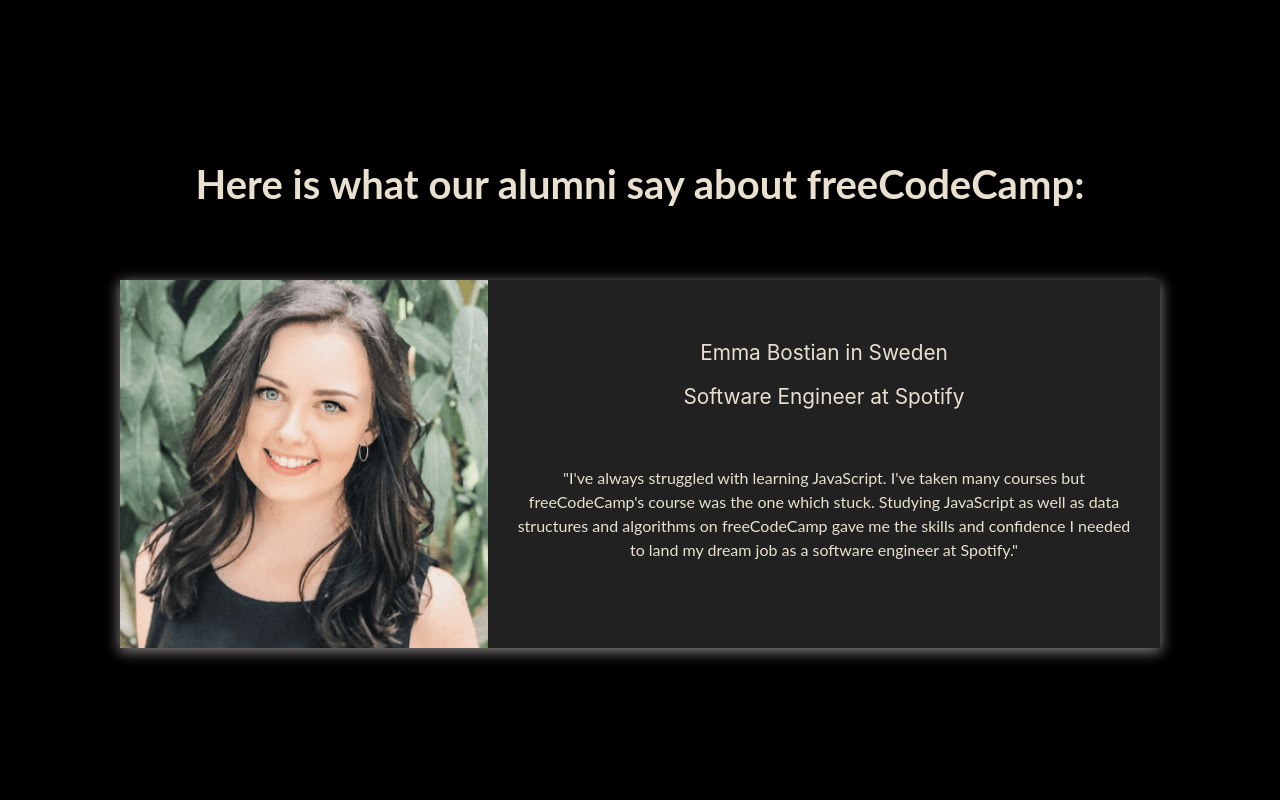
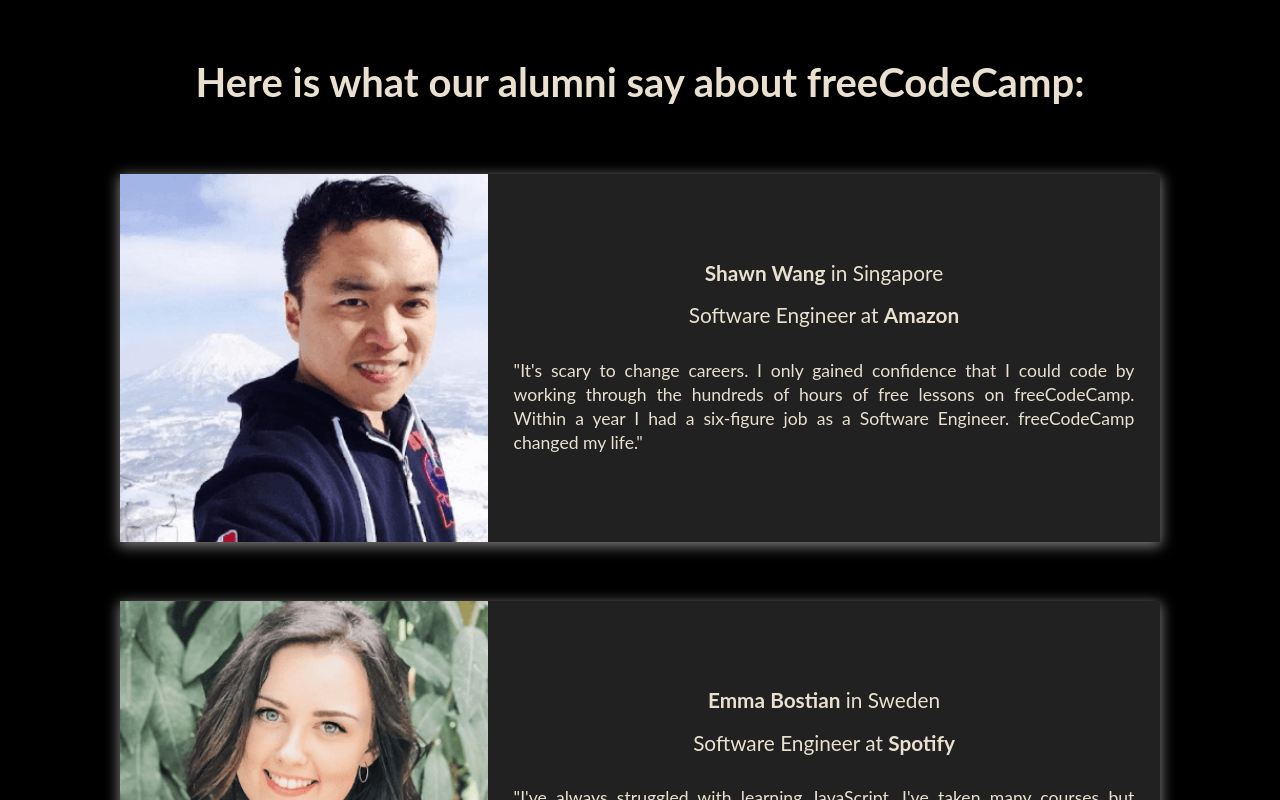
Before and after one commit to CharlyBGood/test-app, a React (Create React App) app: page / in a window 1280 px wide. Shown: the top 800 px of the page. Built offline with nearby package versions, Linux system fonts and the light colour scheme.

Commit message:
finish clone

```diff
--- a/src/App.css
+++ b/src/App.css
@@ -12,7 +12,7 @@
 }
 
 h1 {
-  max-width: 940px;
+  max-width: 60em;
   font-size: 2.5em;
   font-family: Lato, sans-serif;
   font-weight: 700;
@@ -30,8 +30,9 @@
 }
 
 .main-container {
+  width: 95%;
   display: flex;
-  min-height: 600px;
+  min-height: 37.5em;
   flex-wrap: wrap;
   align-items: center;
   justify-content: center;
--- a/src/App.js
+++ b/src/App.js
@@ -1,15 +1,36 @@
-import './App.css';
-import Testimonio from './components/Testimonio.js'
-
+import "./App.css";
+import Testimonio from "./components/Testimonio.js";
 
 function App() {
   return (
     <div className="App">
-      <div className='main-container'>
+      <div className="main-container">
         <h1>Here is what our alumni say about freeCodeCamp:</h1>
-        <Testimonio />
+        <Testimonio
+          name="Shawn Wang"
+          country="Singapore"
+          img="shawn"
+          job="Software Engineer"
+          company="Amazon"
+          testimony="It's scary to change careers. I only gained confidence that I could code by working through the hundreds of hours of free lessons on freeCodeCamp. Within a year I had a six-figure job as a Software Engineer. freeCodeCamp changed my life."
+        />
+        <Testimonio
+          name="Emma Bostian"
+          country="Sweden"
+          img="emma"
+          job="Software Engineer"
+          company="Spotify"
+          testimony="I've always struggled with learning JavaScript. I've taken many courses but freeCodeCamp's course was the one which stuck. Studying JavaScript as well as data structures and algorithms on freeCodeCamp gave me the skills and confidence I needed to land my dream job as a software engineer at Spotify."
+        />
+        <Testimonio
+          name="Sarah Chima"
+          country="Nigeria"
+          img="sarah"
+          job="Software Engineer"
+          company="ChatDesk"
+          testimony="freeCodeCamp was the gateway to my career as a software developer. The well-structured curriculum took my coding knowledge from a total beginner level to a very confident level. It was everything I needed to land my first dev job at an amazing company."
+        />
       </div>
-
     </div>
   );
 }
--- a/src/components/Testimonio.js
+++ b/src/components/Testimonio.js
@@ -1,29 +1,25 @@
 import React from "react";
 import "../stylesheets/Testimonio.css";
 
-
-function Testimonio() {
+function Testimonio(props) {
   return (
     <div className="container-test">
       <img
         className="img-test"
-        src={require("../img/test-emma.png")}
+        src={require(`../img/test-${props.img}.png`)}
         alt="Foto de Emma"
       />
       <div className="container-txt-test">
-        <p className="name-test">Emma Bostian in Sweden</p>
-        <p className="job-test">Software Engineer at Spotify</p>
-        <p className="txt-test">
-          "I've always struggled with learning JavaScript. I've taken many
-          courses but freeCodeCamp's course was the one which stuck. Studying
-          JavaScript as well as data structures and algorithms on freeCodeCamp
-          gave me the skills and confidence I needed to land my dream job as a
-          software engineer at Spotify."
+        <p className="name-test">
+          <strong>{props.name}</strong> in {props.country}
         </p>
+        <p className="job-test">
+          {props.job} at <strong>{props.company}</strong>
+        </p>
+        <p className="txt-test">"{props.testimony}"</p>
       </div>
     </div>
   );
 }
 
-
 export default Testimonio;
--- a/src/stylesheets/Testimonio.css
+++ b/src/stylesheets/Testimonio.css
@@ -1,7 +1,7 @@
 .container-test {
     width: 65em;
     height: 23em;
-    margin: 10px 10px 50px;
+    margin: .6em .6em 3.1em;
     display: flex;
     align-items: center;
     justify-content: center;
@@ -12,6 +12,14 @@
 .img-test {
     height: 100%;
     width: auto;
+}
+
+.container-txt-test {
+    text-align: center;
+    padding: 1.6em;
+    font-family: Lato, sans-serif;
+    font-weight: 400;
+    line-height: 1.5rem;
 }
 
 .name-test {
@@ -25,9 +33,6 @@
 }
 
 .txt-test {
-    text-align: center;
-    padding: 1.6em;
-    font-family: Lato, sans-serif;
-    font-weight: 400;
-    line-height: 1.5rem;
+    font-size: 1.1rem;
+    text-align: justify;
 }
```
